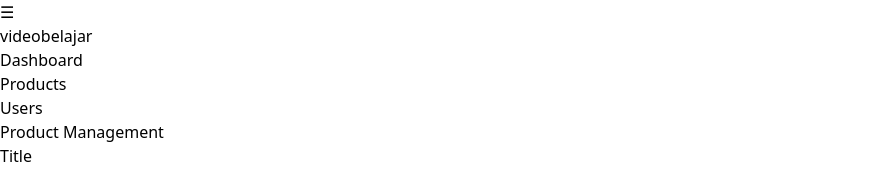
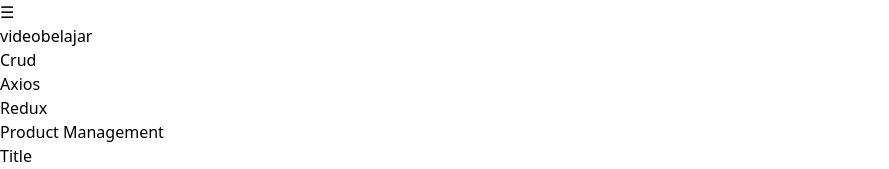
Before and after one commit to arif0410/my-Protofolio, a React (Vite) app: page / in a window 1280 px wide. Shown: the top 169 px of the page, without its empty margins (0-889 px from the left). Built offline with nearby package versions, Linux system fonts and the light colour scheme.

Commit message:
side bar

```diff
--- a/src/Pages/crudR.jsx
+++ b/src/Pages/crudR.jsx
@@ -8,7 +8,7 @@ import ProductForm from '../components/Crud_frontend/ProductForm';
 const CrudR = () => {
     const dispatch = useDispatch();
     const { products = [], loading, error } = useSelector((state) => {
-        console.log('State:', state); // Debug state
+        console.log('State:', state);
         return state.product;
     });
     const [editIndex, setEditIndex] = React.useState(null);
--- a/src/actions/productActions.js
+++ b/src/actions/productActions.js
@@ -5,7 +5,6 @@ import {
     deleteProduct as deleteProductAPI
 } from '../services/product.service';
 
-// Action types
 export const FETCH_PRODUCTS_REQUEST = 'FETCH_PRODUCTS_REQUEST';
 export const FETCH_PRODUCTS_SUCCESS = 'FETCH_PRODUCTS_SUCCESS';
 export const FETCH_PRODUCTS_FAILURE = 'FETCH_PRODUCTS_FAILURE';
@@ -22,7 +21,7 @@ export const DELETE_PRODUCT_REQUEST = 'DELETE_PRODUCT_REQUEST';
 export const DELETE_PRODUCT_SUCCESS = 'DELETE_PRODUCT_SUCCESS';
 export const DELETE_PRODUCT_FAILURE = 'DELETE_PRODUCT_FAILURE';
 
-// Action creators
+
 export const fetchProducts = () => {
     return async (dispatch) => {
         dispatch({ type: FETCH_PRODUCTS_REQUEST });
--- a/src/components/Crud_frontend/Sidebar.jsx
+++ b/src/components/Crud_frontend/Sidebar.jsx
@@ -28,13 +28,13 @@ const Sidebar = () => {
         </div>
         <ul className="mt-8">
           <li className="px-6 py-3 hover:bg-gray-200 cursor-pointer">
-            <a href="#">Dashboard</a>
+            <a href="/">Crud</a>
           </li>
           <li className="px-6 py-3 hover:bg-gray-200 cursor-pointer">
-            <a href="#">Products</a>
+            <a href="/axios">Axios</a>
           </li>
           <li className="px-6 py-3 hover:bg-gray-200 cursor-pointer">
-            <a href="#">Users</a>
+            <a href="/redux">Redux</a>
           </li>
         </ul>
       </div>
```
Also changed, not shown: src/main.jsx (+5 -5 lines).
